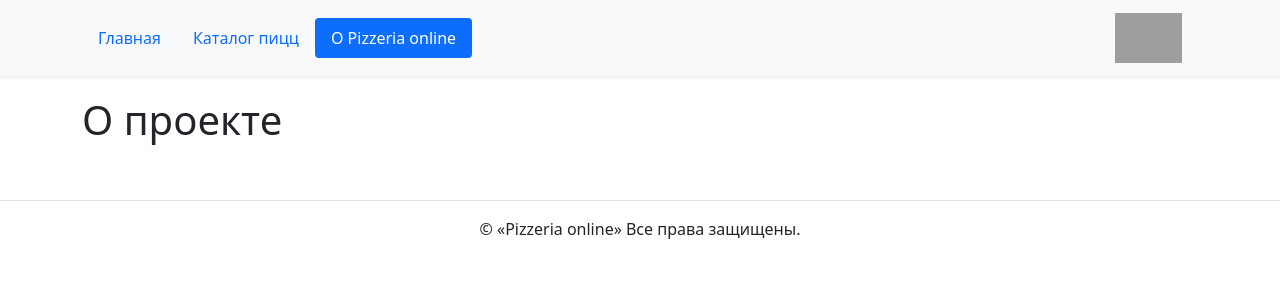
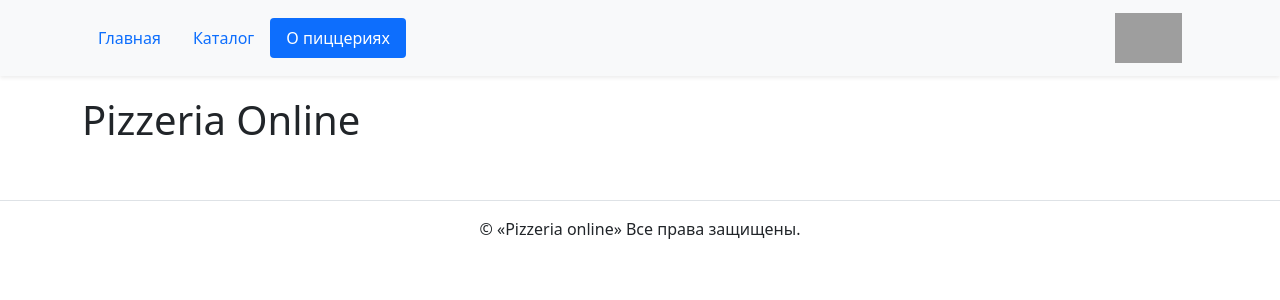
Before and after one commit to EgorZhizhlo/pizzeria_online, a Django app: page /about/ in a window 1280 px wide. Shown: the top 300 px of the page. Run offline with Django 5.2, Linux system fonts and the light colour scheme; some libraries are stand-ins or nearby versions; grey boxes are pictures that could not be loaded.

```diff
--- a/templates/about/about_pizzeria.html
+++ b/templates/about/about_pizzeria.html
@@ -1,7 +1,7 @@
 {% extends "base.html" %}
 {% block title %}
-  Анфиса для друзей. О проекте
+  Pizzeria Online. О пиццериях
 {% endblock %}
 {% block content %}
-  <h1 class="pb-2 mb-0">О проекте</h1>
+  <h1 class="pb-2 mb-0">Pizzeria Online</h1>
 {% endblock %}
--- a/templates/homepage/home.html
+++ b/templates/homepage/home.html
@@ -3,7 +3,7 @@
   Pizzeria Online. Главная
 {% endblock %}
 {% block content %}
-  <h1 class="pb-2 mb-0">Главная страница</h1>
+  <h1 class="pb-2 mb-0">Главная</h1>
   <center>
     <h2>Любимые пиццы наших покупателей</h2>
   </center>
--- a/templates/includes/header.html
+++ b/templates/includes/header.html
@@ -29,7 +29,7 @@
               class="nav-link {% if view_name == 'pizza:pizza_list' %} active {% endif %}"
               href="{% url 'pizza:pizza_list' %}"
               >
-              Каталог пицц
+              Каталог
             </a>
           </li>
           <li class="nav-item">
@@ -37,7 +37,7 @@
               class="nav-link {% if view_name == 'about:about_pizzeria' %} active {% endif %}"
               href="{% url 'about:about_pizzeria' %}"
             >
-              О Pizzeria online
+              О пиццериях
             </a>
           </li>
         </ul>
--- a/templates/pizza/pizza_list.html
+++ b/templates/pizza/pizza_list.html
@@ -1,10 +1,10 @@
 {% extends "base.html" %}
 {% load static %}
 {% block title %}
-  Pizzeria Online. Список пицц
+  Pizzeria Online. Каталог
 {% endblock %}
 {% block content %}
-  <h1 class="pb-2 mb-0">Каталог пицц</h1>
+  <h1 class="pb-2 mb-0">Каталог Pizzeria Online</h1>
   <div class="row">
     {% for pizza in pizza_list %}
       {% include "includes/pizza_card.html" %}
```
